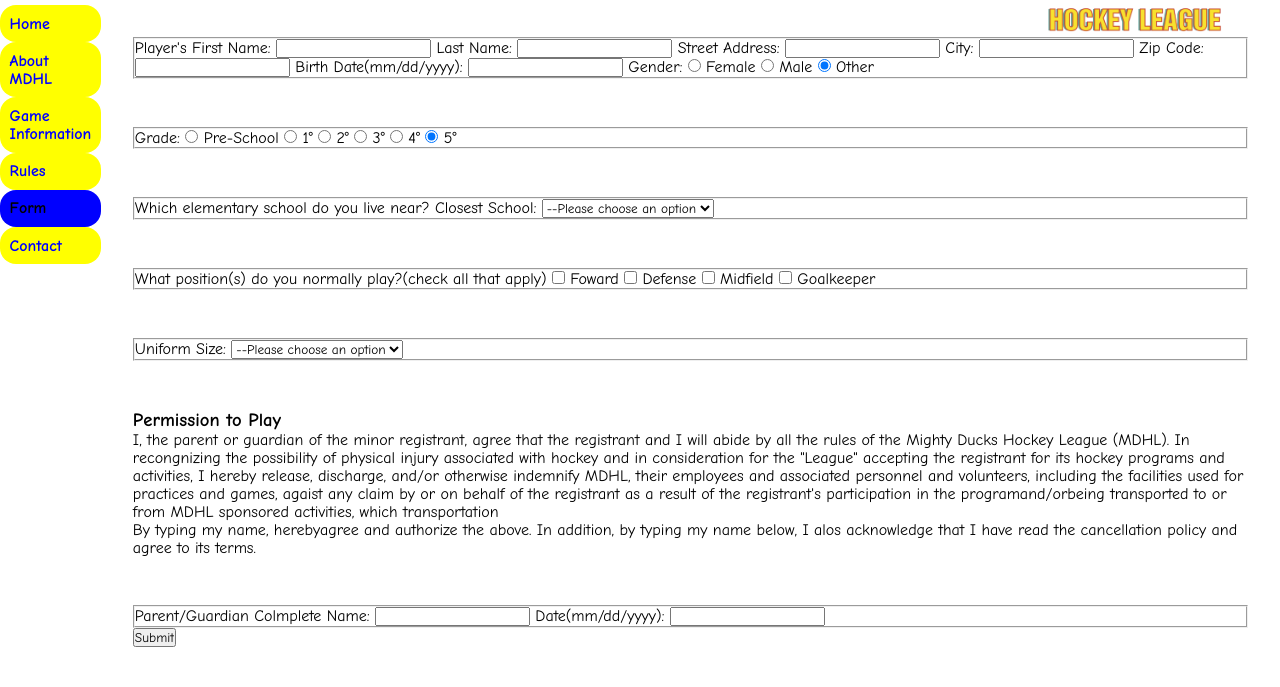
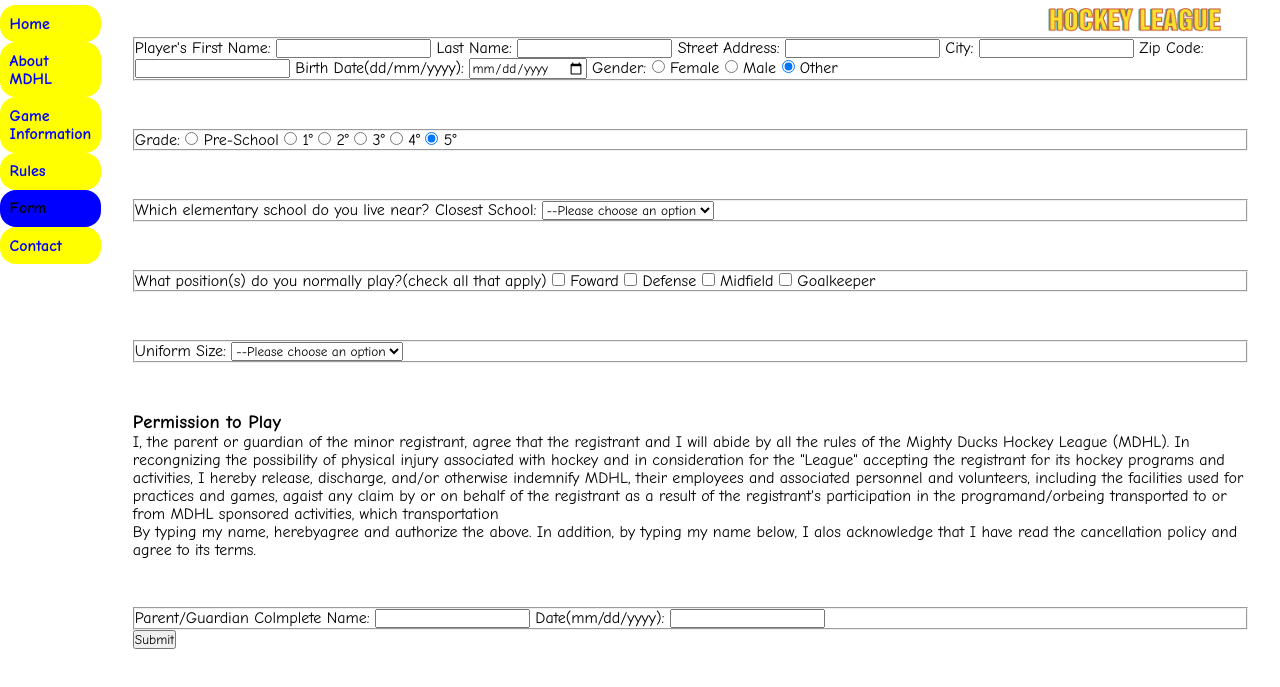
Before and after one commit to Puch1t0/Curso_Front, a plain HTML site: page form.html in a window 1280 px wide. Shown: the part 93-780 px from the top of the page. Drawn offline with Linux system fonts and the light colour scheme.

Commit message:
Task 4-corregida

```diff
--- a/form.html
+++ b/form.html
@@ -51,8 +51,8 @@
         <label for="zcode">Zip Code:</label>
         <input type="text" name="zcode" id="zcode"/>
 
-        <label for="bdate">Birth Date(mm/dd/yyyy):</label>
-        <input type="text" name="fname" id="fname"/>
+        <label for="bdate">Birth Date(dd/mm/yyyy):</label>
+        <input type="date" name="fname" id="fname"/>
         <label for="gender">Gender:</label>
         <input type="radio" name="gender" id="female" value="female" checked/>
         <label for="female">Female</label>
```
